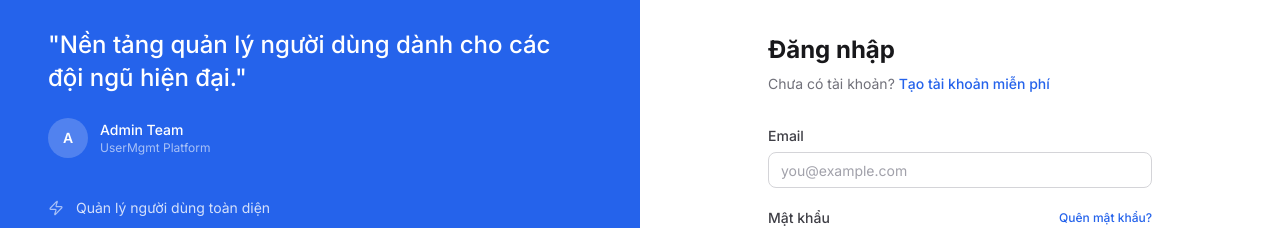
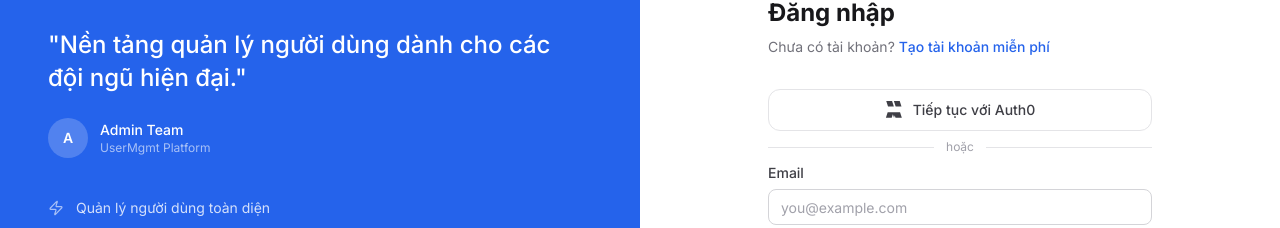
Before and after one commit to maaitlunghau/java-spring-ecosystem-fundamentals, a React (Vite) app in the folder projects/09-fullstack-user-management/frontend/: page /login in a window 1280 px wide. Shown: the part 253-481 px from the top of the page. Built offline with nearby package versions, Linux system fonts and the light colour scheme; no server answers.

Commit message:
feat(user-management): add auth0 social login button and fix oauth callback flow

```diff
--- a/projects/09-fullstack-user-management/frontend/src/App.tsx
+++ b/projects/09-fullstack-user-management/frontend/src/App.tsx
@@ -47,8 +47,8 @@
           <Route path="/reset-password" element={<ResetPasswordPage />} />
         </Route>
 
-        {/* OAuth callback — no layout needed */}
-        <Route path="/auth/callback" element={<OAuthCallbackPage />} />
+        {/* OAuth callback — no layout needed, backend redirects to /oauth/callback?code=xxx */}
+        <Route path="/oauth/callback" element={<OAuthCallbackPage />} />
 
         {/* App — protected, with sidebar + topbar */}
         <Route element={<ProtectedRoute />}>
--- a/projects/09-fullstack-user-management/frontend/src/api/auth.ts
+++ b/projects/09-fullstack-user-management/frontend/src/api/auth.ts
@@ -14,4 +14,6 @@
     api.post('/api/auth/forgot-password', { email }),
   resetPassword: (body: { token: string; newPassword: string }) =>
     api.post('/api/auth/reset-password', body),
+  oauth2Exchange: (code: string) =>
+    api.post('/api/auth/oauth2/exchange', null, { params: { code } }),
 }
--- a/projects/09-fullstack-user-management/frontend/src/components/icons/index.tsx
+++ b/projects/09-fullstack-user-management/frontend/src/components/icons/index.tsx
@@ -147,3 +147,10 @@
 export function IconSidebar({ size, ...p }: IconProps) {
   return <Icon size={size} {...p}><rect width="18" height="18" x="3" y="3" rx="2" ry="2"/><line x1="9" x2="9" y1="3" y2="21"/></Icon>
 }
+export function IconAuth0({ size = 16, ...props }: IconProps) {
+  return (
+    <svg width={size} height={size} viewBox="0 0 24 24" fill="currentColor" {...props}>
+      <path d="M21.98 7.448 19.62 0h-7.773l2.358 7.448zM4.02 7.448h7.774L9.437 0H1.663zm4.967 15.04 2.358-7.449H3.571l-2.358 7.45zm13.44 0-2.358-7.449H11.66l2.358 7.45zM12 22.488l2.358-7.449H9.643z"/>
+    </svg>
+  )
+}
--- a/projects/09-fullstack-user-management/frontend/src/pages/LoginPage.tsx
+++ b/projects/09-fullstack-user-management/frontend/src/pages/LoginPage.tsx
@@ -8,6 +8,8 @@
 import { Input } from '../components/ui/Input'
 import { PasswordInput } from '../components/ui/PasswordInput'
 import { Label } from '../components/ui/Label'
+import { IconAuth0 } from '../components/icons'
+import { API_URL } from '../lib/env'
 
 const schema = z.object({
   email: z.string().email('Email không hợp lệ'),
@@ -34,6 +36,24 @@
             Tạo tài khoản miễn phí
           </Link>
         </p>
+      </div>
+
+      {/* Social login */}
+      <a
+        href={`${API_URL}/oauth2/authorization/auth0`}
+        className="flex w-full items-center justify-center gap-2.5 rounded-lg border border-neutral-200 dark:border-neutral-700 bg-white dark:bg-neutral-900 px-4 py-2.5 text-sm font-medium text-neutral-700 dark:text-neutral-200 hover:bg-neutral-50 dark:hover:bg-neutral-800 transition-colors"
+      >
+        <IconAuth0 size={18} />
+        Tiếp tục với Auth0
+      </a>
+
+      <div className="relative my-2">
+        <div className="absolute inset-0 flex items-center">
+          <div className="w-full border-t border-neutral-200 dark:border-neutral-700" />
+        </div>
+        <div className="relative flex justify-center text-xs">
+          <span className="bg-white dark:bg-neutral-950 px-3 text-neutral-400">hoặc</span>
+        </div>
       </div>
 
       <form onSubmit={handleSubmit(onSubmit)} className="space-y-5">
--- a/projects/09-fullstack-user-management/frontend/src/pages/OAuthCallbackPage.tsx
+++ b/projects/09-fullstack-user-management/frontend/src/pages/OAuthCallbackPage.tsx
@@ -1,25 +1,47 @@
-import { useEffect } from 'react'
+import { useEffect, useRef } from 'react'
 import { useNavigate, useSearchParams } from 'react-router-dom'
+import { useQueryClient } from '@tanstack/react-query'
+import { authApi } from '../api/auth'
 import { Spinner } from '../components/ui/Spinner'
 
 export default function OAuthCallbackPage() {
   const navigate = useNavigate()
   const [params] = useSearchParams()
+  const qc = useQueryClient()
+  const called = useRef(false)
 
   useEffect(() => {
+    const code = params.get('code')
     const error = params.get('error')
+
     if (error) {
       navigate('/login?error=' + encodeURIComponent(error), { replace: true })
-    } else {
-      navigate('/dashboard', { replace: true })
+      return
     }
-  }, [navigate, params])
+
+    if (!code) {
+      navigate('/login', { replace: true })
+      return
+    }
+
+    if (called.current) return
+    called.current = true
+
+    authApi.oauth2Exchange(code)
+      .then(() => {
+        qc.invalidateQueries({ queryKey: ['me'] })
+        navigate('/dashboard', { replace: true })
+      })
+      .catch(() => {
+        navigate('/login?error=oauth_failed', { replace: true })
+      })
+  }, [navigate, params, qc])
 
   return (
-    <div className="flex min-h-screen items-center justify-center">
-      <div className="flex flex-col items-center gap-3 text-neutral-500">
+    <div className="flex min-h-screen items-center justify-center bg-neutral-50 dark:bg-neutral-950">
+      <div className="flex flex-col items-center gap-3 text-neutral-500 dark:text-neutral-400">
         <Spinner size="lg" />
-        <p className="text-sm">Đang xử lý đăng nhập…</p>
+        <p className="text-sm">Đang hoàn tất đăng nhập…</p>
       </div>
     </div>
   )
--- a/projects/09-fullstack-user-management/frontend/src/pages/RegisterPage.tsx
+++ b/projects/09-fullstack-user-management/frontend/src/pages/RegisterPage.tsx
@@ -7,6 +7,8 @@
 import { FormField } from '../components/ui/FormField'
 import { Input } from '../components/ui/Input'
 import { PasswordInput } from '../components/ui/PasswordInput'
+import { IconAuth0 } from '../components/icons'
+import { API_URL } from '../lib/env'
 
 const schema = z.object({
   fullName: z.string().min(1, 'Họ tên là bắt buộc'),
@@ -36,6 +38,24 @@
             Đăng nhập
           </Link>
         </p>
+      </div>
+
+      {/* Social login */}
+      <a
+        href={`${API_URL}/oauth2/authorization/auth0`}
+        className="flex w-full items-center justify-center gap-2.5 rounded-lg border border-neutral-200 dark:border-neutral-700 bg-white dark:bg-neutral-900 px-4 py-2.5 text-sm font-medium text-neutral-700 dark:text-neutral-200 hover:bg-neutral-50 dark:hover:bg-neutral-800 transition-colors"
+      >
+        <IconAuth0 size={18} />
+        Tiếp tục với Auth0
+      </a>
+
+      <div className="relative my-2">
+        <div className="absolute inset-0 flex items-center">
+          <div className="w-full border-t border-neutral-200 dark:border-neutral-700" />
+        </div>
+        <div className="relative flex justify-center text-xs">
+          <span className="bg-white dark:bg-neutral-950 px-3 text-neutral-400">hoặc đăng ký bằng email</span>
+        </div>
       </div>
 
       <form onSubmit={handleSubmit(onSubmit)} className="space-y-5">
```
